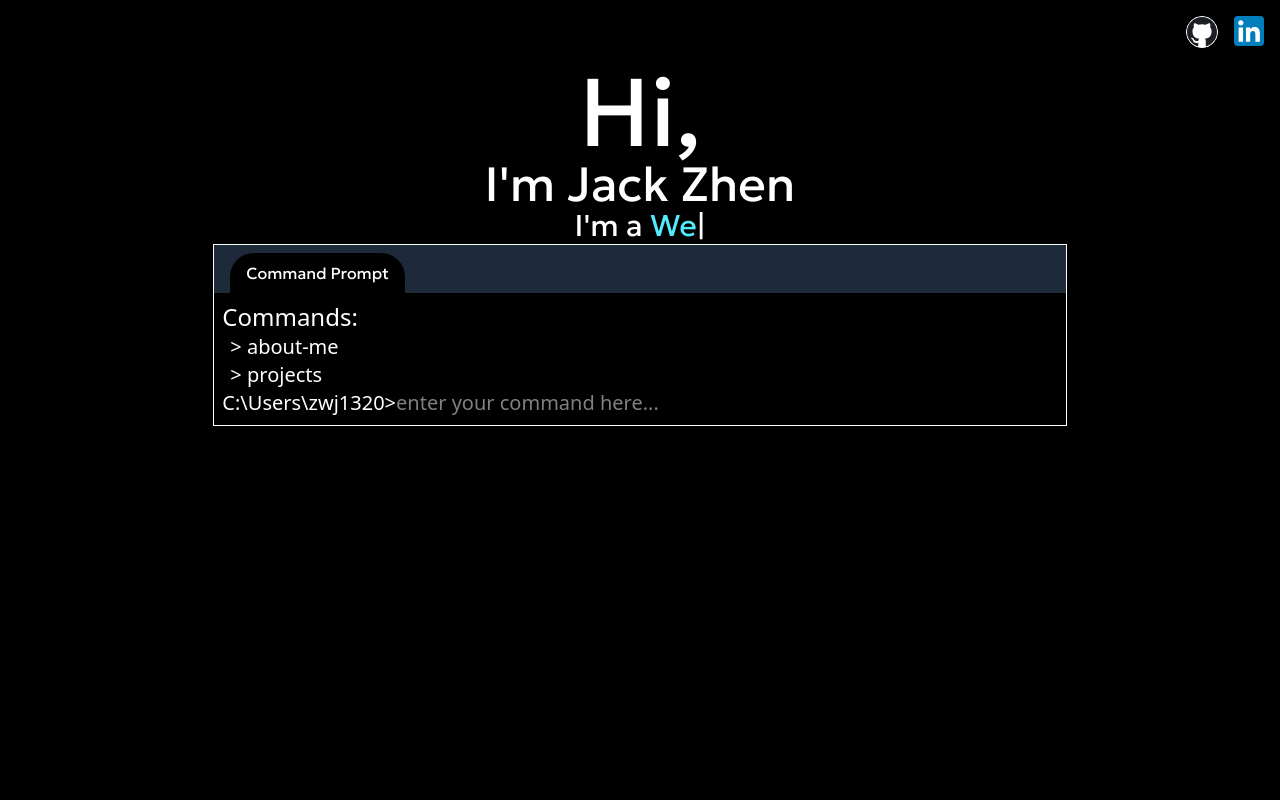
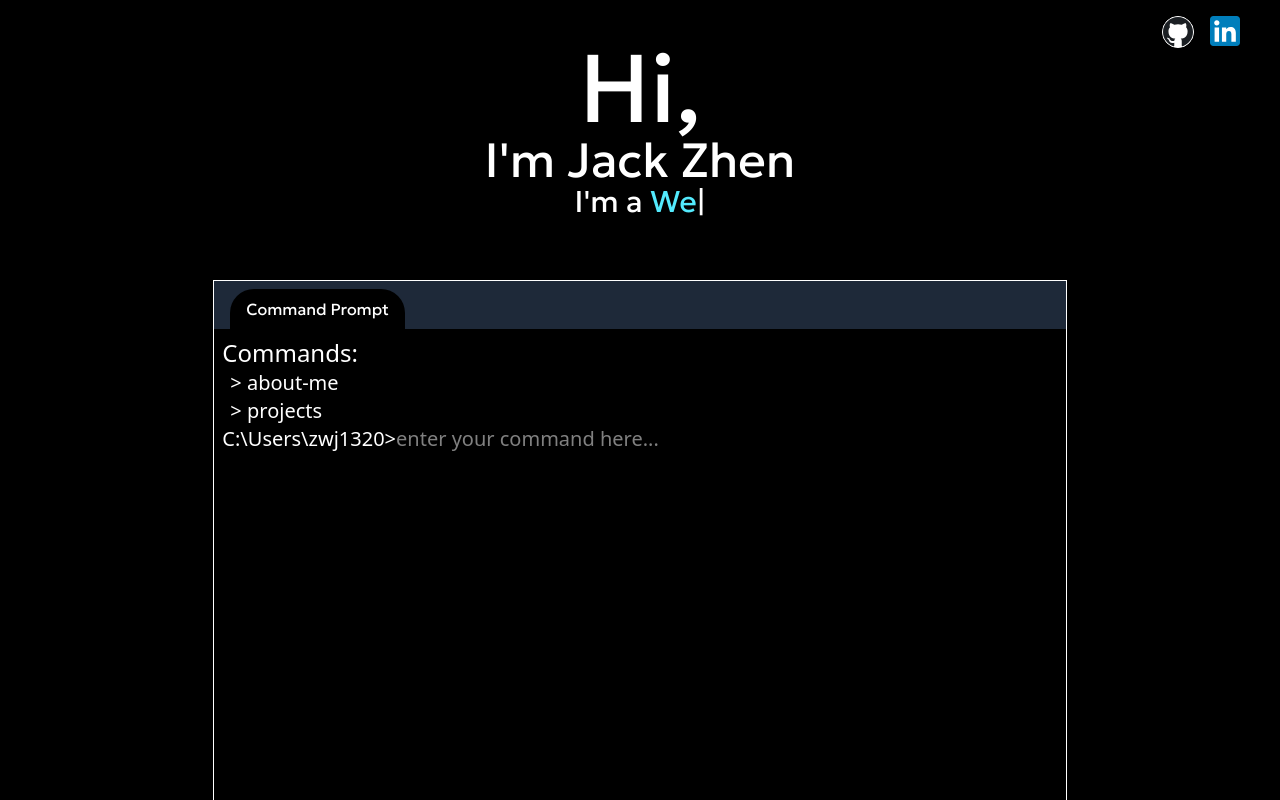
Before and after one commit to JackZhen1/JackZhen1.github.io, a React (Vite) app in the folder app/: page / in a window 1280 px wide. Built offline with nearby package versions, Linux system fonts and the light colour scheme; a web font is replaced by a local one.

Commit message:
enhancement: social fixed, scroll to switch between tab

```diff
--- a/app/src/App.jsx
+++ b/app/src/App.jsx
@@ -18,24 +18,28 @@ const App = () => {
        setShowAboutMe(true);
       } else if (inputValue === 'projects'){
         setShowProjects(true);
+      } else{
+        setShowAboutMe(false);
+        setShowProjects(false);
       }
       setInputValue('');
     }
   }
   return (
     <div className="">
-      <Social />
-      <div className='flex flex-col'>
 
         {/* body */}
-        <div className="flex flex-col items-center">
+        <div className="flex flex-col items-center h-screen w-full snap-mandatory snap-y overflow-y-scroll scroll-smooth">
+          <Social/>
           {/* hero text */}
-          <h1 className="text-8xl">Hi,</h1>
-          <h2 className="text-5xl">I'm Jack Zhen</h2>
-          <h2 className="text-3xl">I'm a <span className="text-cyan-300">{text}</span>|</h2>
+          <div className="snap-start h-[35vh] pt-10 flex flex-col items-center shrink-0">
+            <h1 className="text-8xl">Hi,</h1>
+            <h2 className="text-5xl">I'm Jack Zhen</h2>
+            <h2 className="text-3xl">I'm a <span className="text-cyan-300">{text}</span>|</h2>
+          </div>
 
           {/* cmd container */}
-          <div className='border-white border w-4/6 '>
+          <div className='border-white border w-4/6 snap-start  min-h-screen shrink-0'>
 
             {/* header */}
             <div className='bg-gray-800 h-12 flex flex-col justify-end'>
@@ -47,7 +51,7 @@ const App = () => {
             </div>
 
             {/* window */}
-            <div className='p-2 font-bitcount text-xl h-fit'>
+            <div className='p-2 font-bitcount text-xl flex-1 flex flex-col'>
               <span className='text-2xl'>Commands: </span>
 
               <ul className="text-xl ml-2">
@@ -84,9 +88,6 @@ const App = () => {
 
       </div>
 
-    </div>
-
-
   )
 }
 
--- a/app/src/components/projects.jsx
+++ b/app/src/components/projects.jsx
@@ -44,6 +44,8 @@ const Projects = () => {
     const focusedIndexRef = useRef(null);
 
     const titleText = useTypeWriter(['My Projects'], 200, 0, 0);
+
+    const hitBoxRef = useRef(null);
     const updateAnimation = () => {
         const constSpeed = 0.001
 
@@ -75,18 +77,31 @@ const Projects = () => {
     return () => cancelAnimationFrame(animationFrame.current);
     }, []);
 
-    const handleWheel = (e) => {
-        velocity.current += e.deltaY * 0.028
-        setFocusedIndex(null)
-        focusedIndexRef.current = null
-    }
+    useEffect(()=>{
+        const hitBox = hitBoxRef.current
+        if (!hitBox) return;
+
+        const handleProjectWheel = (e) => {
+            e.preventDefault();
+
+            velocity.current += e.deltaY * 0.028
+            setFocusedIndex(null)
+            focusedIndexRef.current = null
+        }
+
+        hitBox.addEventListener('wheel', handleProjectWheel, {passive: false});
+
+        return () => {
+            hitBox.removeEventListener('wheel', handleProjectWheel);
+        };
+    },[]);
 
     return (
-        <div className="w-full flex flex-col items-center">
+        <div className="w-full h-screen flex flex-col items-center">
             <p className="text-4xl text-center my-8">{titleText}</p>
 
-            <div className="flex items-center justify-center perspective-[7000px]"
-            onWheel={handleWheel}
+            <div className="flex items-center justify-center perspective-[7000px] border border-dashed border-gray-500 w-full"
+            ref={hitBoxRef}
             onMouseEnter={() => isHovered.current = true}
                 onMouseLeave={() => {
                 isHovered.current = false
--- a/app/src/components/social.jsx
+++ b/app/src/components/social.jsx
@@ -1,6 +1,6 @@
 const Social = () => {
     return (
-        <div className="flex justify-end gap-4 p-4">
+        <div className="flex gap-4 p-4 fixed right-6">
             {/* github */}
             <a href="https://github.com/JackZhen1" className="rounded-[20px] border bg-white" target="_blank" rel="noopener noreferrer">
                 <svg width="30" height="30" viewBox="0 0 1024 1024" fill="none" xmlns="http://www.w3.org/2000/svg" className="">
```
